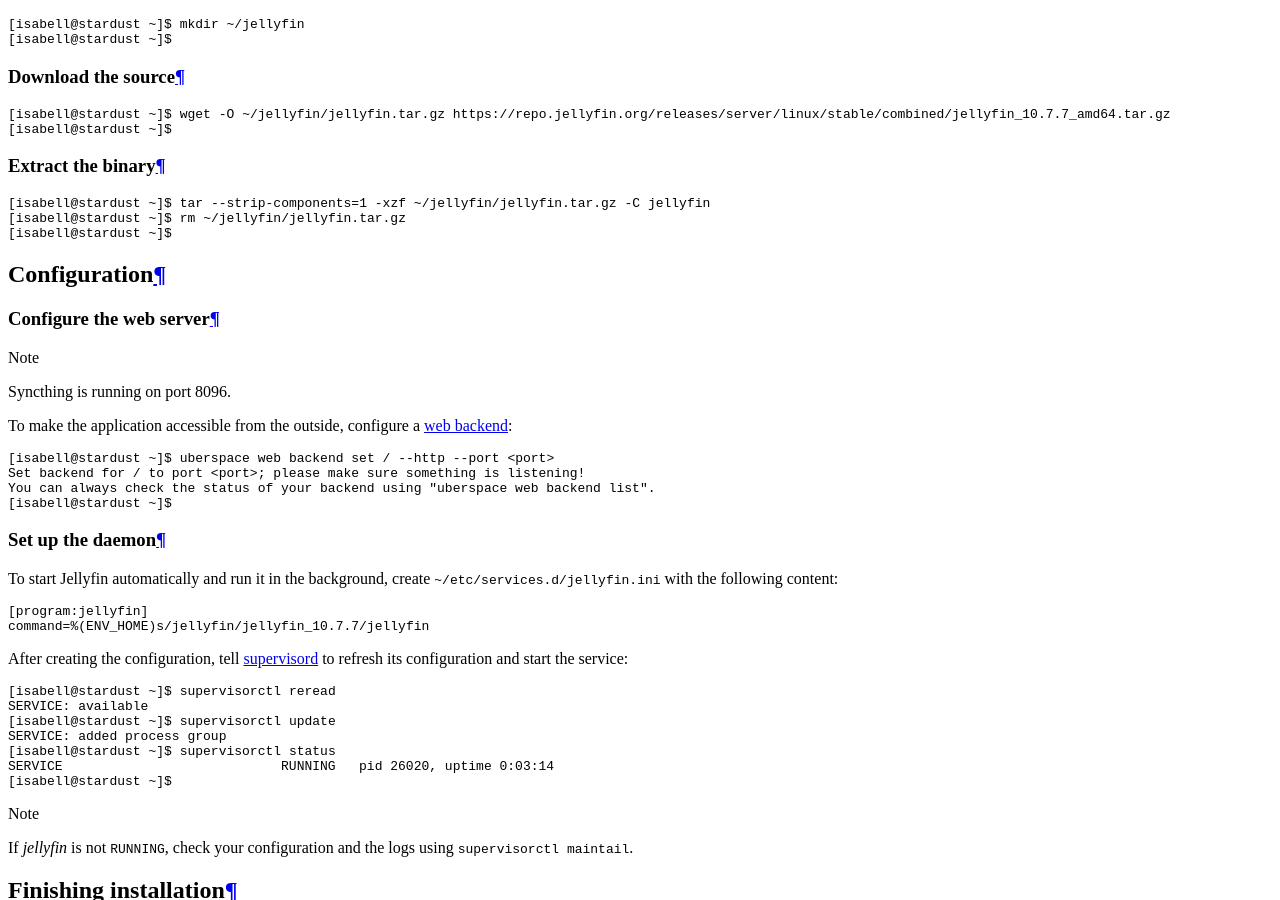
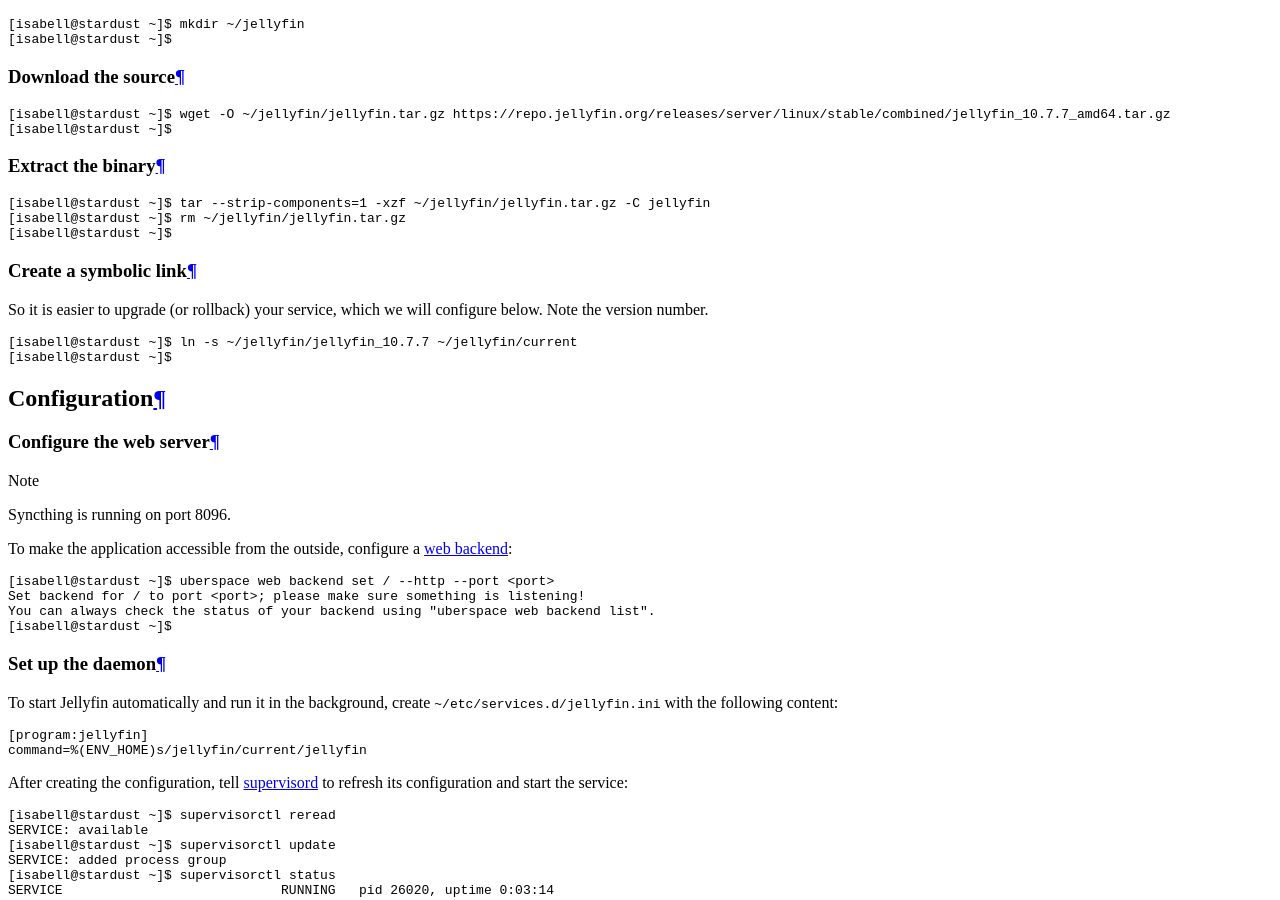
Before and after one commit to Uberspace/lab, a Sphinx documentation site: the page built from source/guide_jellyfin.rst, in a window 1280 px wide and 900 px high, scrolled down 5157 px. Built offline with Sphinx 7.4.7 and the Read the Docs theme 2.0.0, drawn with Linux system fonts in a browser that asks for light colours.

Commit message:
[jellyfin] symlink for easy update

```diff
--- a/source/guide_jellyfin.rst
+++ b/source/guide_jellyfin.rst
@@ -71,6 +71,15 @@
   [isabell@stardust ~]$ rm ~/jellyfin/jellyfin.tar.gz
   [isabell@stardust ~]$
 
+Create a symbolic link
+---------------
+So it is easier to upgrade (or rollback) your service, which we will configure below. Note the version number.
+
+.. code-block:: bash
+
+  [isabell@stardust ~]$ ln -s ~/jellyfin/jellyfin_10.7.7 ~/jellyfin/current
+  [isabell@stardust ~]$
+
 Configuration
 =============
 
@@ -90,7 +99,7 @@
 .. code-block:: ini
 
   [program:jellyfin]
-  command=%(ENV_HOME)s/jellyfin/jellyfin_10.7.7/jellyfin
+  command=%(ENV_HOME)s/jellyfin/current/jellyfin
 
 .. include:: includes/supervisord.rst
 
```
